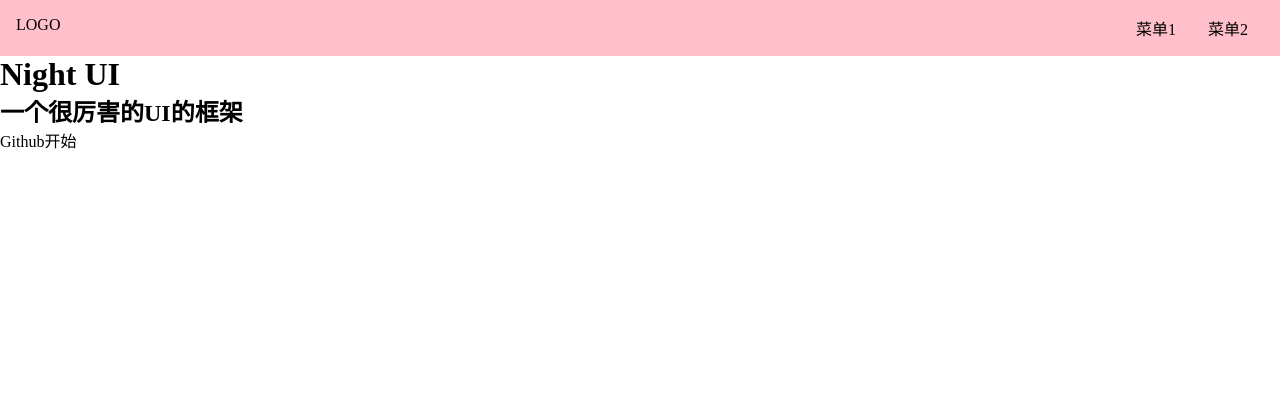
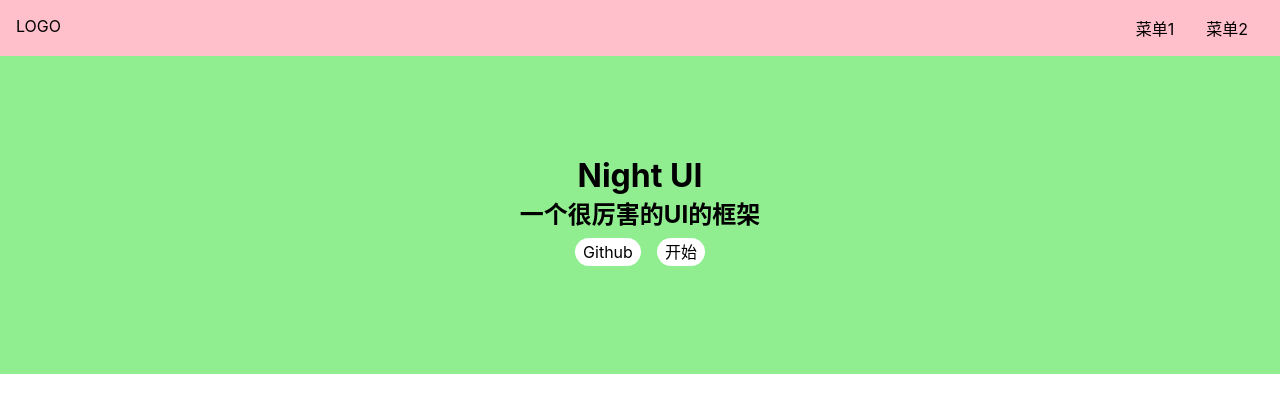
Before and after one commit to king-open/nightUI, a Vue app: page /#/ in a window 1280 px wide. Shown: the top 412 px of the page. Built offline with nearby package versions, Linux system fonts and the light colour scheme.

Commit message:
Home 页面 的 css

```diff
--- a/src/components/Home.vue
+++ b/src/components/Home.vue
@@ -20,5 +20,25 @@
 </script>
 
 <style lang="scss" scoped>
-
+.banner {
+  padding: 100px 0;
+  display: flex;
+  justify-content: center;
+  align-items: center;
+  flex-direction: column;
+  background: lightgreen;
+  > .actions {
+    padding: 8px 0;
+    a {
+      margin: 0 8px;
+      background: #fff;
+      display: inline-block;
+      $h: 28px;
+      height: $h;
+      line-height: $h;
+      border-radius: $h/2;
+      padding: 0 8px;
+    }
+  }
+}
 </style>
--- a/src/index.scss
+++ b/src/index.scss
@@ -13,3 +13,7 @@
     }
   }
 }
+body{
+  font-size: 16px;
+  font-family: -apple-system, "Noto Sans", "Helvetica Neue", Helvetica, "Nimbus Sans L", Arial, "Liberation Sans", "PingFang SC", "Hiragino Sans GB", "Noto Sans CJK SC", "Source Han Sans SC", "Source Han Sans CN", "Microsoft YaHei", "Wenquanyi Micro Hei", "WenQuanYi Zen Hei", "ST Heiti", SimHei, "WenQuanYi Zen Hei Sharp", sans-serif;
+}
```
